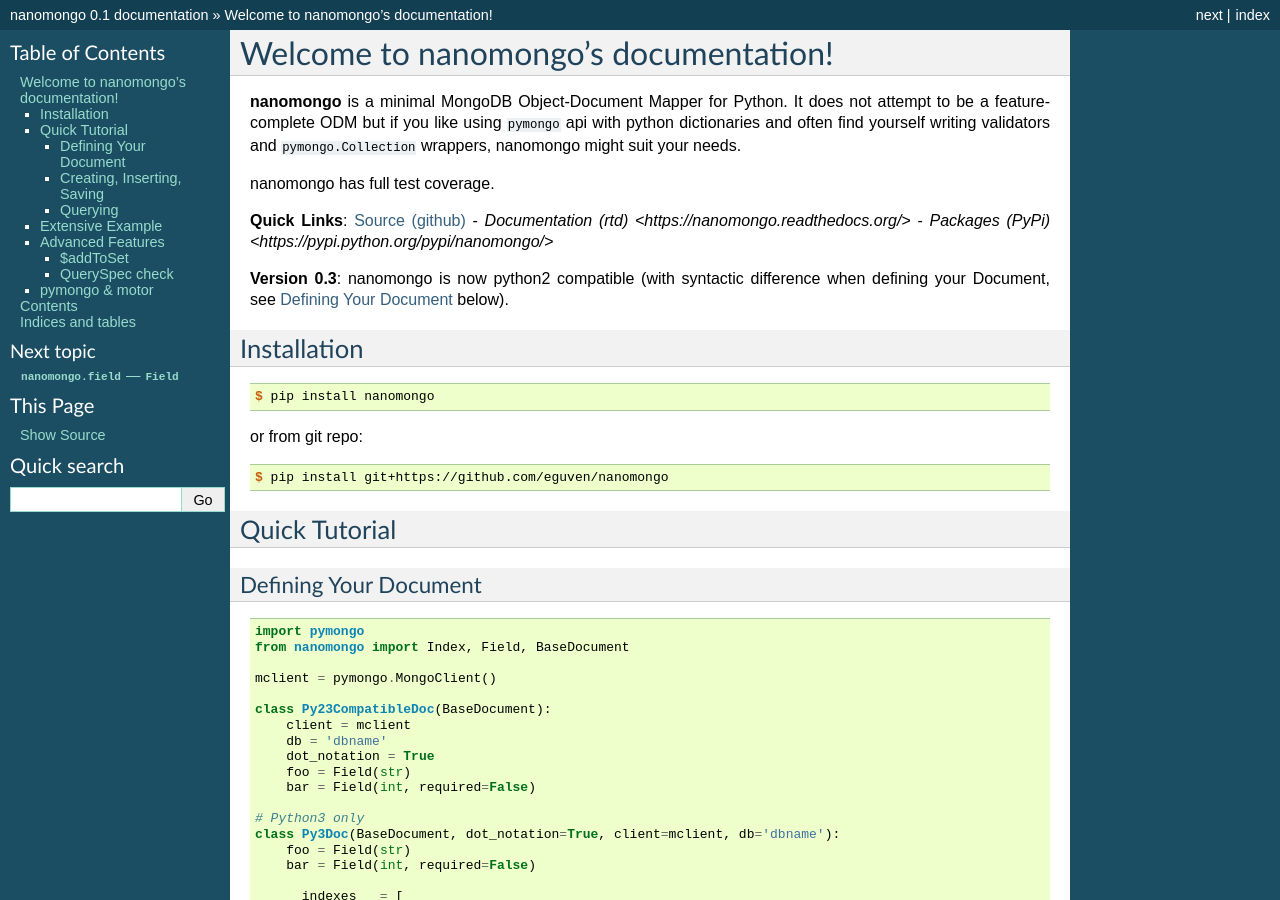
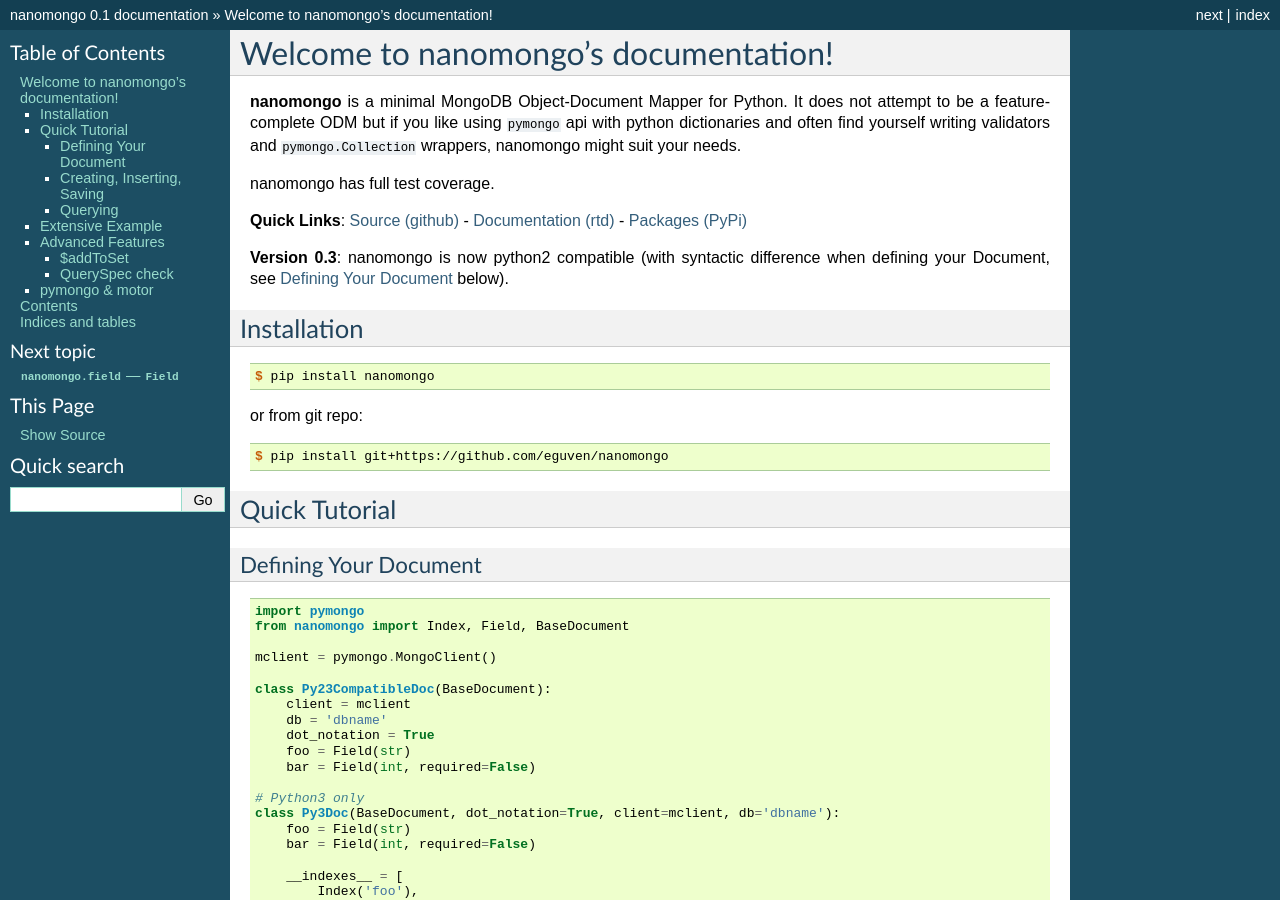
Before and after one commit to eguven/nanomongo, a Sphinx documentation site: the page built from docs/index.rst, in a window 1280 px wide and 900 px high. Built offline with Sphinx 7.4.7, drawn with Linux system fonts in a browser that asks for light colours.

Commit message:
rst syntax fix

```diff
--- a/README.rst
+++ b/README.rst
@@ -10,7 +10,7 @@
 
 nanomongo has full test coverage.
 
-**Quick Links**: `Source (github) <https://github.com/eguven/nanomongo>`_ - `Documentation (rtd) <https://nanomongo.readthedocs.org/>` - `Packages (PyPi) <https://pypi.python.org/pypi/nanomongo/>`
+**Quick Links**: `Source (github) <https://github.com/eguven/nanomongo>`_ - `Documentation (rtd) <https://nanomongo.readthedocs.org/>`_ - `Packages (PyPi) <https://pypi.python.org/pypi/nanomongo/>`_
 
 **Version 0.3**: nanomongo is now python2 compatible (with syntactic difference
 when defining your Document, refer to Documentation)
--- a/docs/index.rst
+++ b/docs/index.rst
@@ -14,7 +14,7 @@
 
 nanomongo has full test coverage.
 
-**Quick Links**: `Source (github) <https://github.com/eguven/nanomongo>`_ - `Documentation (rtd) <https://nanomongo.readthedocs.org/>` - `Packages (PyPi) <https://pypi.python.org/pypi/nanomongo/>`
+**Quick Links**: `Source (github) <https://github.com/eguven/nanomongo>`_ - `Documentation (rtd) <https://nanomongo.readthedocs.org/>`_ - `Packages (PyPi) <https://pypi.python.org/pypi/nanomongo/>`_
 
 **Version 0.3**: nanomongo is now python2 compatible (with syntactic difference
 when defining your Document, see `Defining Your Document`_ below).
```
